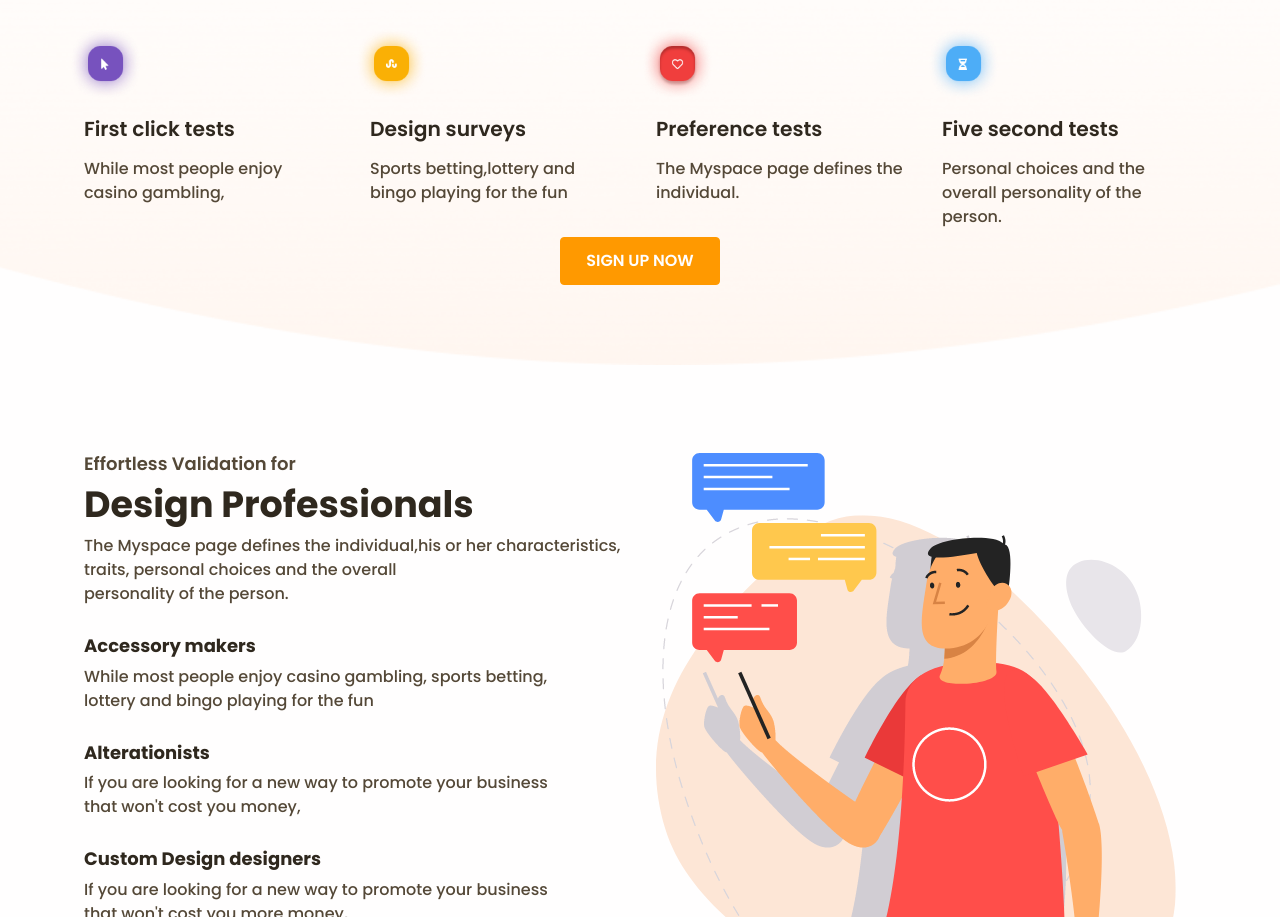
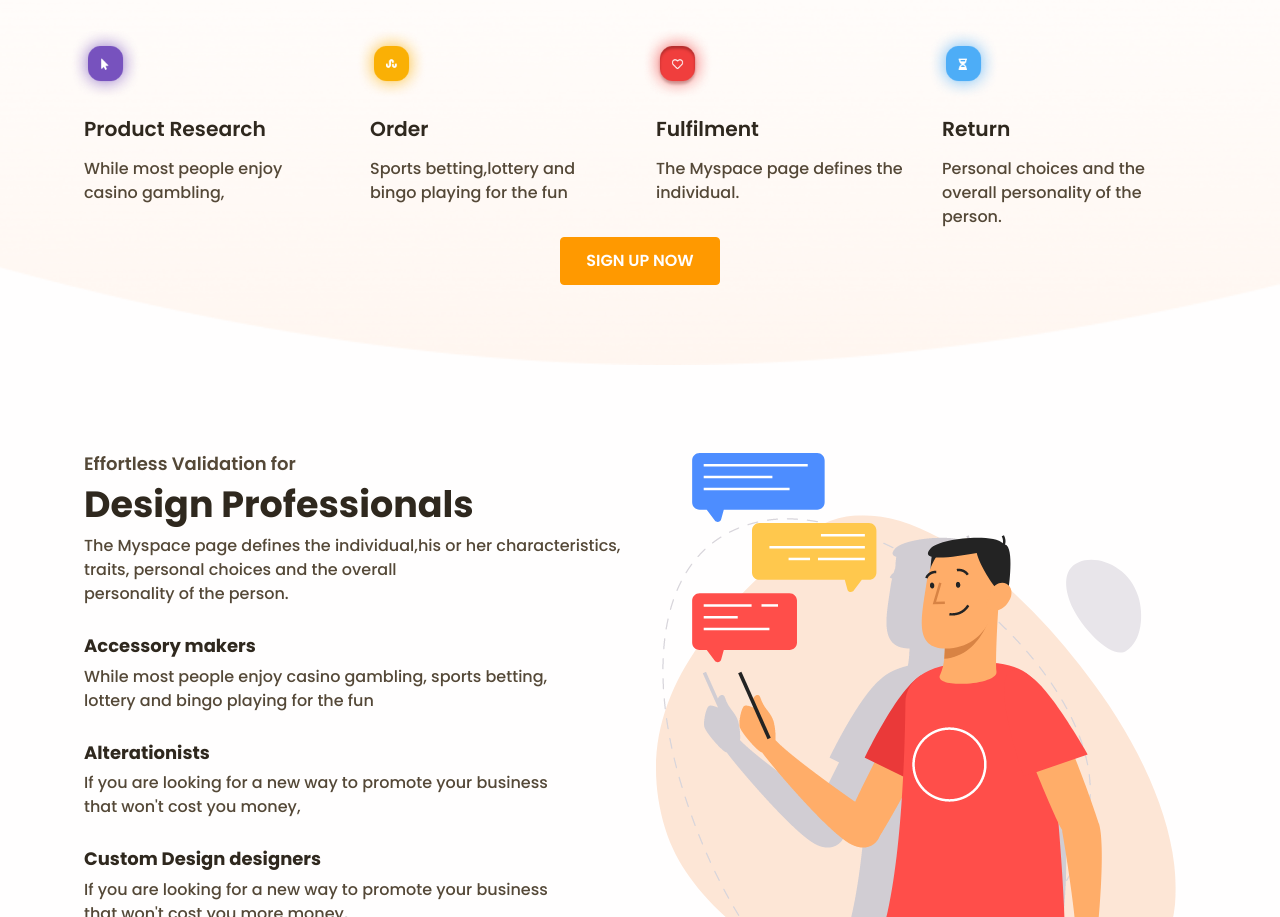
Before and after one commit to marco1982/marco1982.github.io, a plain HTML site: page index.html in a window 1280 px wide. Shown: the part 903-1820 px from the top of the page. Drawn offline with Linux system fonts and the light colour scheme; a web font is replaced by a local one.

Commit message:
Update index.html

```diff
--- a/index.html
+++ b/index.html
@@ -81,19 +81,19 @@
           <h1 class="fs-9 fw-bold mb-4 text-center"> We dedicate to unleashing <br class="d-none d-xl-block" />your superpowers</h1>
           <div class="row">
             <div class="col-lg-3 col-sm-6 mb-2"> <img class="mb-3 ms-n3" src="assets/img/category/icon1.png" width="75" alt="Feature" />
-              <h4 class="mb-3">First click tests</h4>
+              <h4 class="mb-3">Product Research</h4>
               <p class="mb-0 fw-medium text-secondary">While most people enjoy casino gambling,</p>
             </div>
             <div class="col-lg-3 col-sm-6 mb-2"> <img class="mb-3 ms-n3" src="assets/img/category/icon2.png" width="75" alt="Feature" />
-              <h4 class="mb-3">Design surveys</h4>
+              <h4 class="mb-3">Order</h4>
               <p class="mb-0 fw-medium text-secondary">Sports betting,lottery and bingo playing for the fun</p>
             </div>
             <div class="col-lg-3 col-sm-6 mb-2"> <img class="mb-3 ms-n3" src="assets/img/category/icon3.png" width="75" alt="Feature" />
-              <h4 class="mb-3">Preference tests</h4>
+              <h4 class="mb-3">Fulfilment</h4>
               <p class="mb-0 fw-medium text-secondary">The Myspace page defines the individual.</p>
             </div>
             <div class="col-lg-3 col-sm-6 mb-2"> <img class="mb-3 ms-n3" src="assets/img/category/icon4.png" width="75" alt="Feature" />
-              <h4 class="mb-3">Five second tests</h4>
+              <h4 class="mb-3">Return</h4>
               <p class="mb-0 fw-medium text-secondary">Personal choices and the overall personality of the person.</p>
             </div>
           </div>
```
